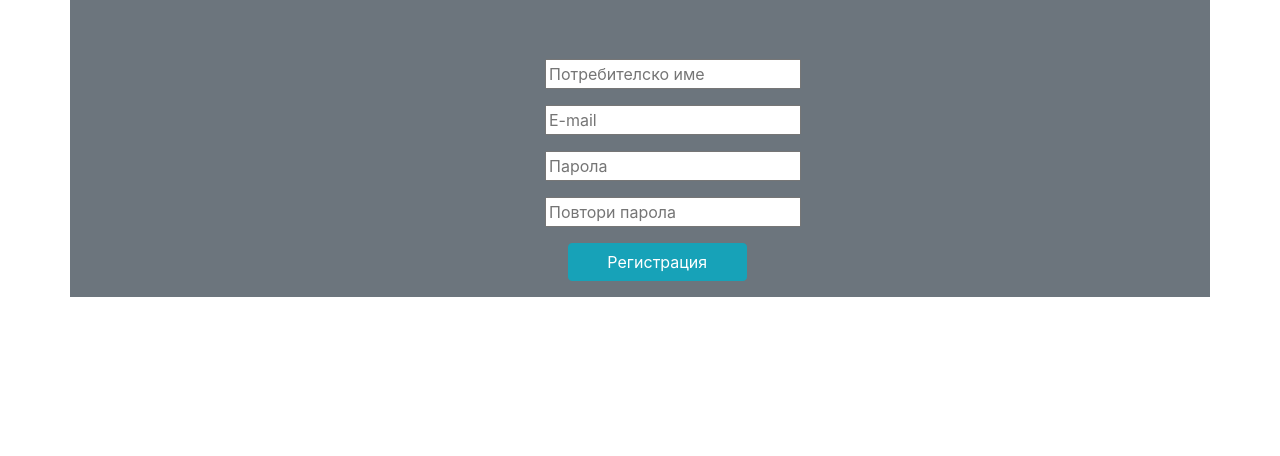
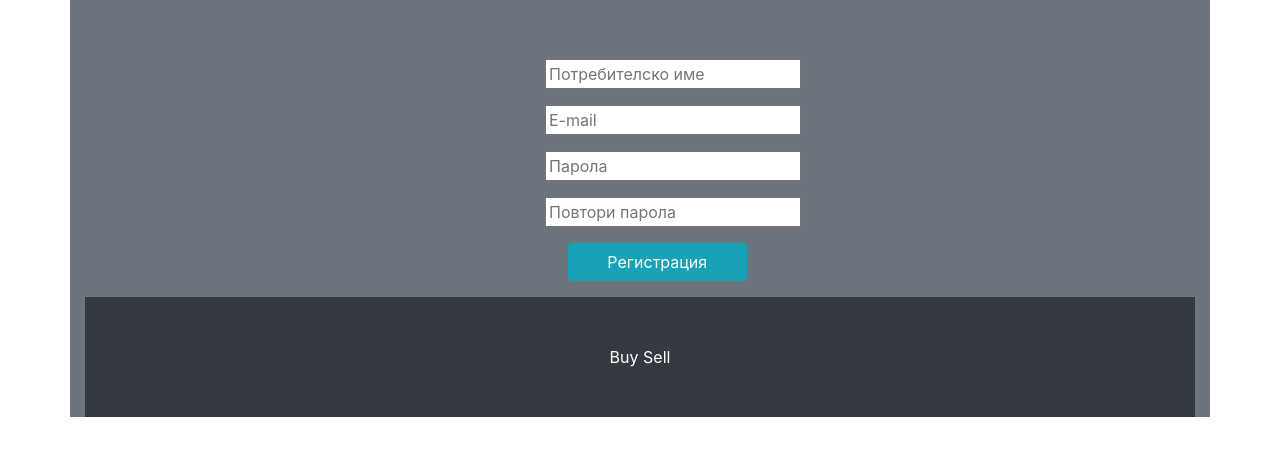
Before and after one commit to ValentinYordanov/BuySell, a plain HTML site: page register.html in a window 1280 px wide. Shown: the part 68-524 px from the top of the page. Drawn offline with nearby package versions, Linux system fonts and the light colour scheme.

Commit message:
Added footer

```diff
--- a/register.html
+++ b/register.html
@@ -48,16 +48,19 @@
                                 <form>
                                     <div class="form-group">
                                         <label for="exampleInputEmail1">Имейл адрес</label>
-                                    <input type="email" class="form-control" id="exampleInputEmail1" aria-describedby="emailHelp" placeholder="Имейл адрес">
+                                        <input type="email" class="form-control" id="exampleInputEmail1"
+                                            aria-describedby="emailHelp" placeholder="Имейл адрес">
                                     </div>
                                     <div class="form-group">
                                         <label for="exampleInputPassword1">Парола</label>
-                                    <input type="password" class="form-control" id="exampleInputPassword1" placeholder="Парола">
+                                        <input type="password" class="form-control" id="exampleInputPassword1"
+                                            placeholder="Парола">
                                     </div>
                                 </form>
                             </div>
                             <div class="modal-footer">
-                            <a href="register.html"><button type="button" class="btn btn-primary">Вписване</button></a>
+                                <a href="register.html"><button type="button"
+                                        class="btn btn-primary">Вписване</button></a>
                                 <button type="button" class="btn btn-secondary" data-dismiss="modal">Затвори</button>
                             </div>
                         </div>
@@ -83,6 +86,14 @@
             </div>
         </div>
 
+        <!-- Footer -->
+        <footer class="py-5 bg-dark">
+            <div class="container">
+                <p class="m-0 text-center text-white">Buy Sell</p>
+            </div>
+        </footer>
+
+
         <!-- Optional JavaScript -->
         <!-- jQuery first, then Popper.js, then Bootstrap JS -->
         <script src="https://code.jquery.com/jquery-3.3.1.slim.min.js"
```
Also changed, not shown: index.html (+11 -2 lines). Lines whose indentation alone changed are shown as unchanged.
